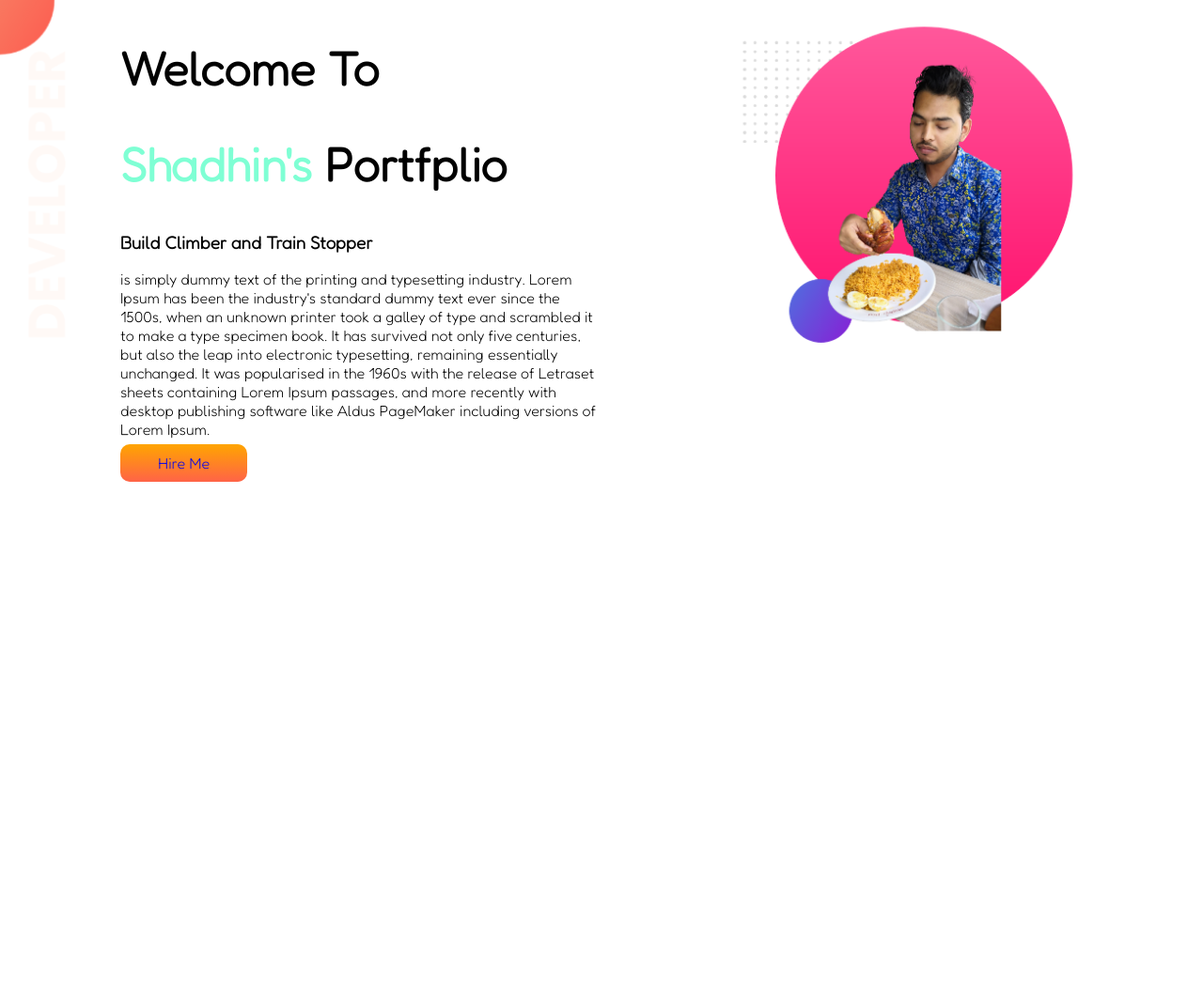
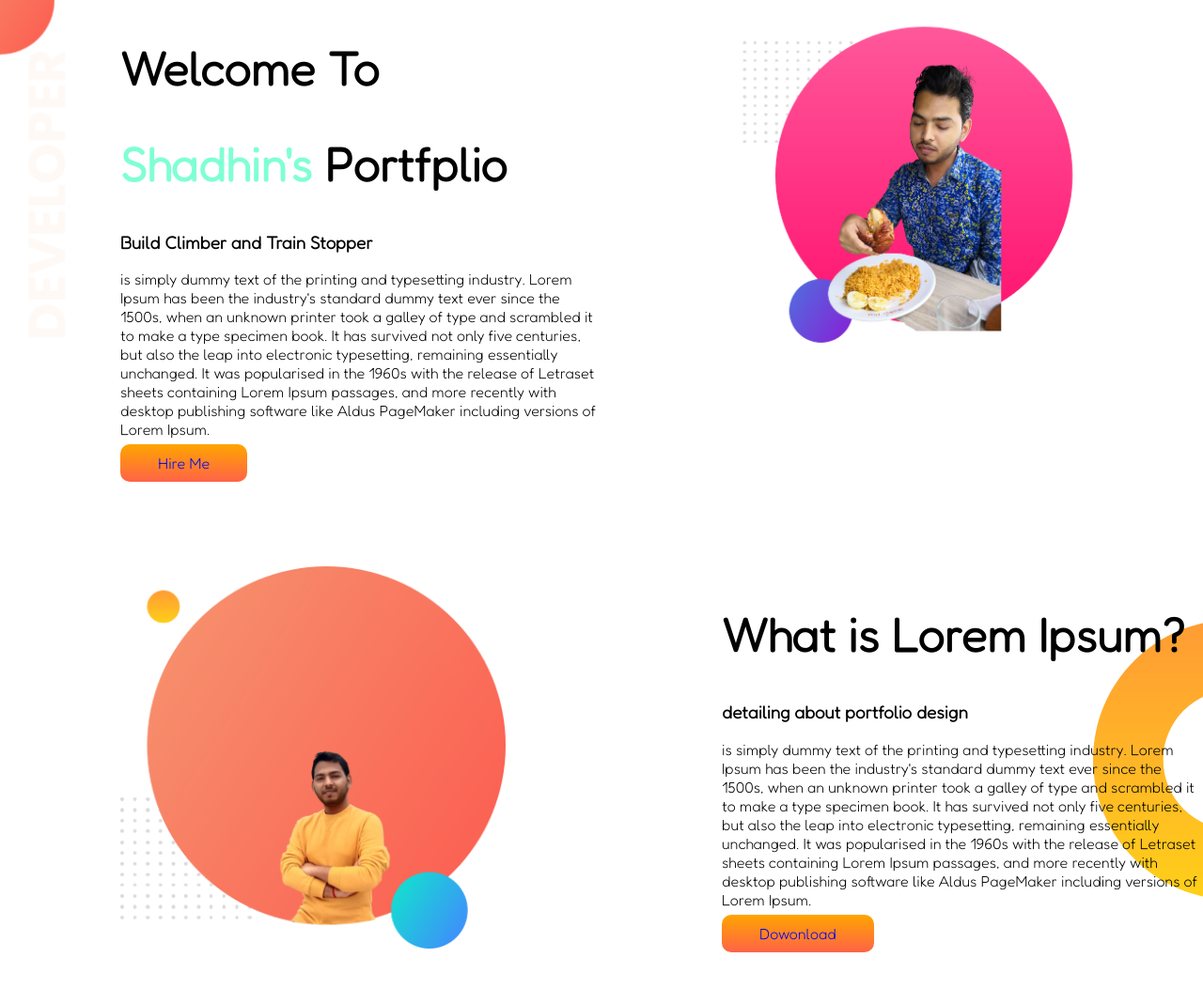
Before and after one commit to shadhinroy10/Portfolio_design, a plain HTML site: page index.html in a window 1280 px wide. Shown: the whole page at 94% size. Before the commit the page ends 800 px from the top, so only its background shows below. Drawn offline with Linux system fonts and the light colour scheme.

Commit message:
Portfolio_design

```diff
--- a/index.html
+++ b/index.html
@@ -41,6 +41,27 @@
             <img src="my-bg.png" alt="">
         </div>
     </section>
+
+    <section class="middle-design">
+        <div class="half-width">
+            <img src="my-bg (1).png" alt="">
+        </div>
+
+        <div class="half-width">
+            <h1>What is Lorem Ipsum?</h1>
+            <h3>detailing about portfolio design</h3>
+            <p>
+                is simply dummy text of the printing and typesetting industry. Lorem Ipsum has been the industry's
+                standard dummy text ever since the 1500s, when an unknown printer took a galley of type and scrambled it
+                to make a type specimen book. It has survived not only five centuries, but also the leap into electronic
+                typesetting, remaining essentially unchanged. It was popularised in the 1960s with the release of
+                Letraset sheets containing Lorem Ipsum passages, and more recently with desktop publishing software like
+                Aldus PageMaker including versions of Lorem Ipsum.
+            </p>
+            <a class="link-button" target="_blank"
+                href="https://www.facebook.com/profile.php?id=100008559856202">Dowonload</a>
+        </div>
+    </section>
 </body>
 
 </html>
--- a/style.css
+++ b/style.css
@@ -13,6 +13,7 @@ h1{
 
 section{
     display: flex;
+    margin-bottom: 100px;
 }
 
 .half-width{
@@ -36,3 +37,10 @@ section{
     background-repeat: no-repeat;
 
 }
+
+.middle-design{
+    background-image: url(images/dream-bg.png);
+    background-repeat: no-repeat;
+    background-position: right;
+
+}
```
